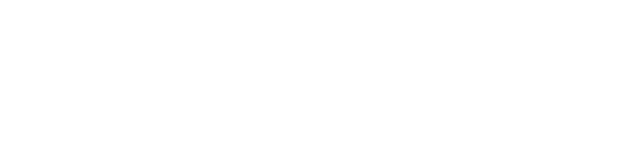
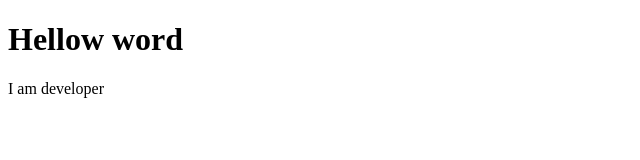
Before and after one commit to yaasiinaxmed/practice-reposistory, a plain HTML site: page index.html in a window 1280 px wide. Shown: the whole page, without its empty margins (0-640 px from the left). Drawn offline with Linux system fonts and the light colour scheme.

Commit message:
Update index.html

```diff
--- a/index.html
+++ b/index.html
@@ -7,6 +7,7 @@
     <title>Document</title>
 </head>
 <body>
-
+    <h1>Hellow word</h1>
+    <p>I am developer</p>
 </body>
 </html>
```
